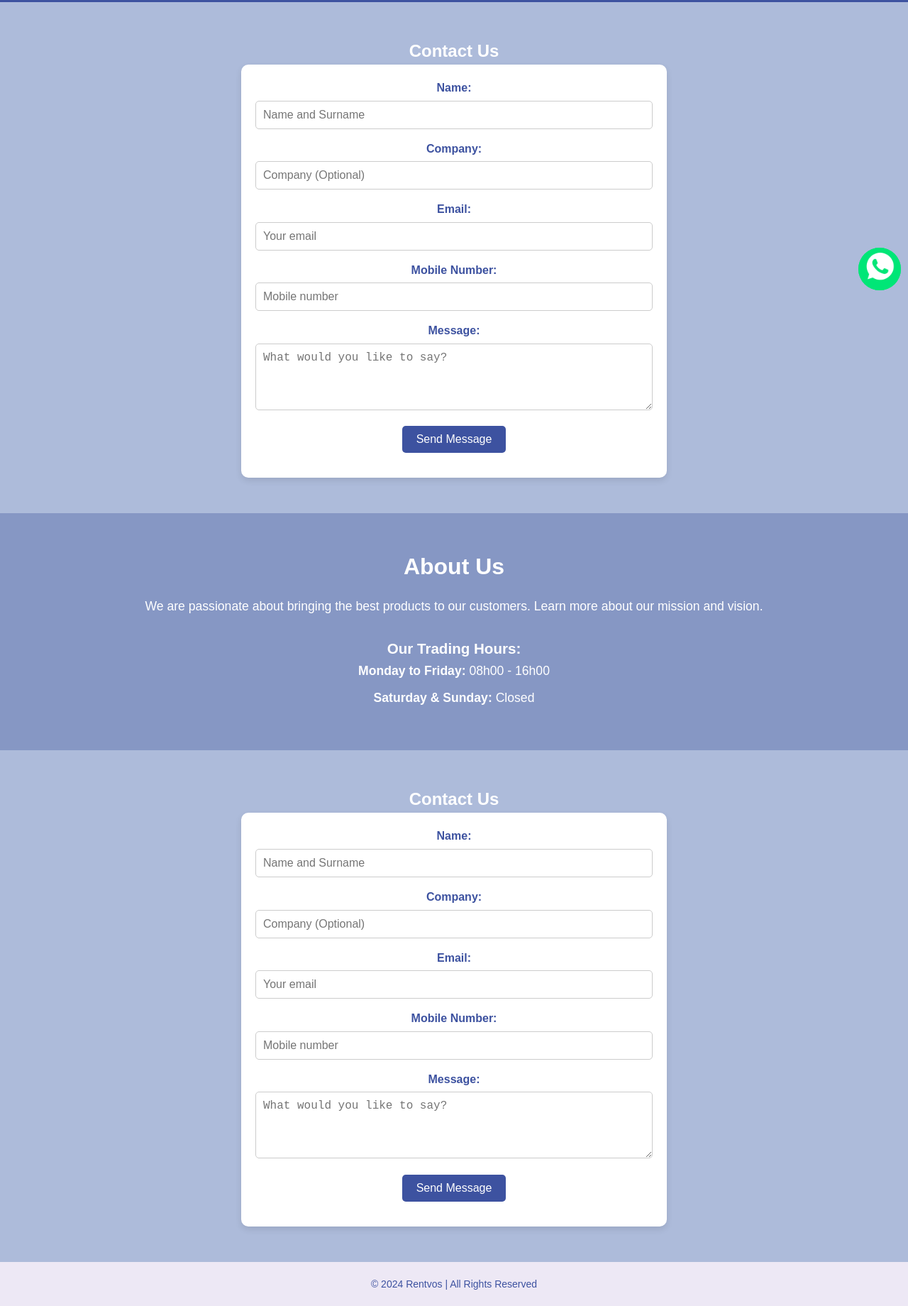
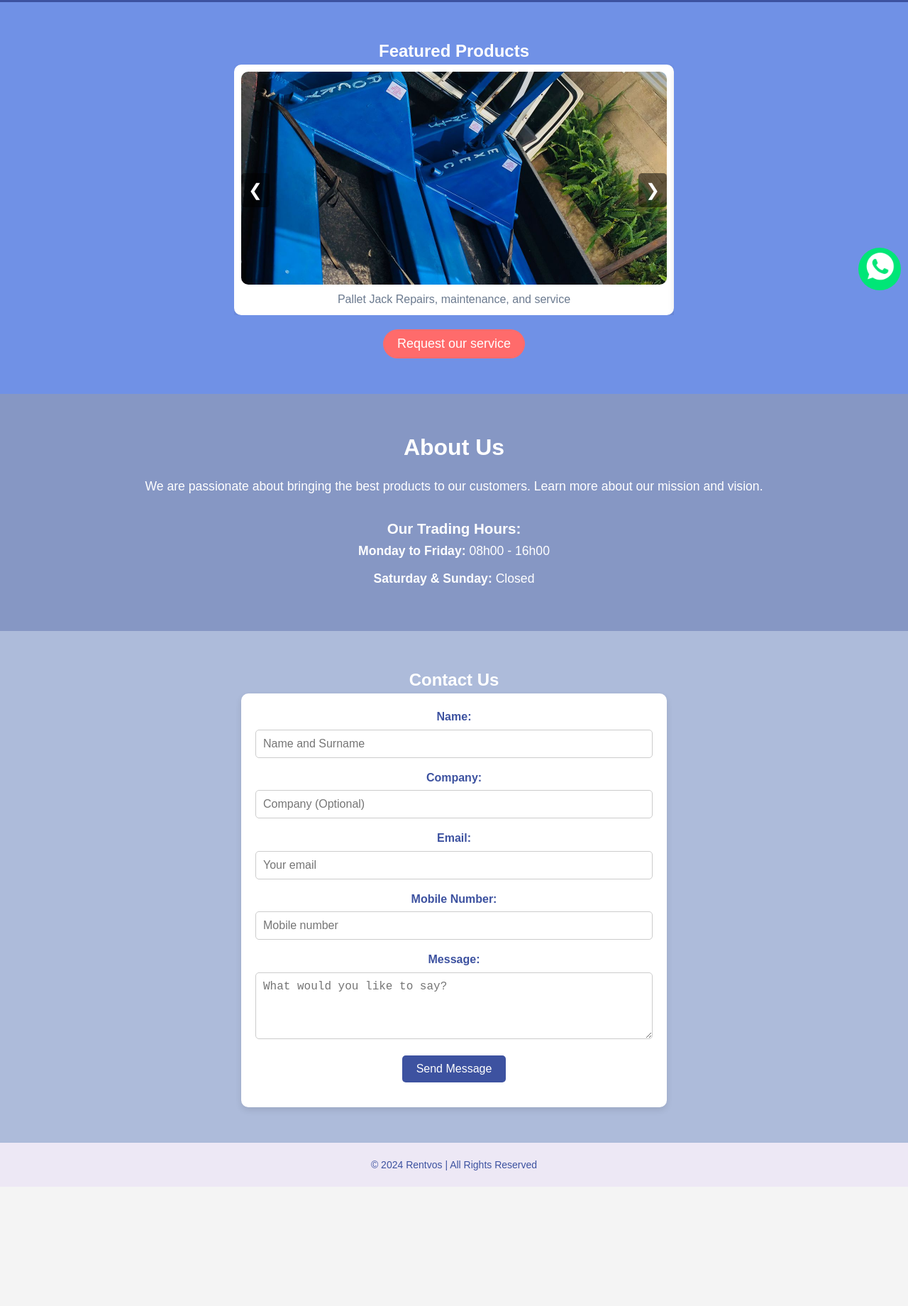
Before and after one commit to AdamantSage/RentvosWebsite, a plain HTML site: page index.html in a window 1280 px wide. Shown: the part 371-2211 px from the top of the page at 71% size. After the commit the page ends 2043 px from the top, so only its background shows below. Drawn offline with Linux system fonts and the light colour scheme.

Commit message:
fixed country code and product and form

```diff
--- a/index.html
+++ b/index.html
@@ -42,10 +42,63 @@
     </section>
 
     <!-- Products Section -->
+    <section id="products" class="products slide-in">
+        <h2>Featured Products</h2>
+        <div class="carousel">
+            <div class="carousel-container">
+                <div class="product-item">
+                    <img src="assets/images/image1.jpeg" alt="Product 1">
+                    <p>Pallet Jack Repairs, maintenance, and service</p>
+                </div>
+                <div class="product-item">
+                    <img src="assets/images/image2.jpeg" alt="Product 2">
+                    <p>Amazing product description goes here.</p>
+                </div>
+                <div class="product-item">
+                    <img src="assets/images/image3.jpeg" alt="Product 3">
+                    <p>Amazing product description goes here.</p>
+                </div>
+                <div class="product-item">
+                    <img src="assets/images/image4.jpeg" alt="Product 4">
+                    <p>Amazing product description goes here.</p>
+                </div>
+                <div class="product-item">
+                    <img src="assets/images/image5.jpeg" alt="Product 5">
+                    <p>Amazing product description goes here.</p>
+                </div>
+                <div class="product-item">
+                    <img src="assets/images/image7.jpeg" alt="Product 6">
+                    <p>Amazing product description goes here.</p>
+                </div>
+            </div>
+            <!-- Navigation buttons -->
+            <button class="prev">&#10094;</button>
+            <button class="next">&#10095;</button>
+        </div>
+        <!-- Request Service Button after the carousel -->
+        <button class="cta-button" onclick="window.location.href='#contact'">Request our service</button>
+    </section>
+
+
+
+    <!-- About Section -->
+    <section id="about" class="about">
+        <h2>About Us</h2>
+        <p>We are passionate about bringing the best products to our customers. Learn more about our mission and vision.</p>
+        <div class="trading-hours">
+            <h3>Our Trading Hours:</h3>
+            <ul>
+                <li><strong>Monday to Friday:</strong> 08h00 - 16h00</li>
+                <li><strong>Saturday & Sunday:</strong> Closed</li>
+            </ul>
+        </div>
+    </section>
+
+    <!-- Contact Section -->
     <section id="contact" class="contact">
         <h2>Contact Us</h2>
-        <form id="contactForm" name="contact" method="POST" data-netlify="true" action="#">
-            <!-- Redirect to a custom Thank You page -->
+        <form id="contactForm" name="contact" method="POST" data-netlify="true" action="#" onsubmit="handleFormSubmit(event)">
+            <!-- Redirect to a custom Thank You page (optional, not used for popup) -->
             <input type="hidden" name="_next" value="https://yourdomain.com/thank-you">
 
             <ul class="contact-list">
@@ -74,72 +127,13 @@
                 </li>
             </ul>
         </form>
+
+        <!-- Hidden loading and success messages -->
         <div id="loadingMessage" style="display: none;">Sending...</div>
-    <div id="successMessage" style="display: none;">
-        <p>Thank you for contacting us!</p>
-        <button onclick="closePopup()">Close</button>
-    </div>
-        <div class="whatsapp-contact">
-            <a href="https://wa.me/+27838825087" target="_blank" rel="noopener">
-                <img decoding="async" src="assets/images/Whats-App.png" alt="WhatsApp" class="whatsapp-icon">
-            </a>
+        <div id="successMessage" style="display: none;">
+            <p>Thank you for contacting us!</p>
+            <button onclick="closePopup()">Close</button>
         </div>
-    </section>
-
-
-
-
-    <!-- About Section -->
-    <section id="about" class="about">
-        <h2>About Us</h2>
-        <p>We are passionate about bringing the best products to our customers. Learn more about our mission and vision.</p>
-        <div class="trading-hours">
-            <h3>Our Trading Hours:</h3>
-            <ul>
-                <li><strong>Monday to Friday:</strong> 08h00 - 16h00</li>
-                <li><strong>Saturday & Sunday:</strong> Closed</li>
-            </ul>
-        </div>
-    </section>
-
-    <!-- Contact Section -->
-    <section id="contact" class="contact">
-        <h2>Contact Us</h2>
-        <form id="contactForm" action="https://formsubmit.co/rentvos1@outlook.com" method="POST">
-            <!-- Redirect to a custom Thank You page -->
-            <input type="hidden" name="_next" value="https://yourdomain.com/thank-you">
-
-            <!-- Hidden field to prevent email from appearing in the URL -->
-            <input type="hidden" name="_subject" value="New Message from Website">
-
-            <ul class="contact-list">
-                <li>
-                    <label for="name">Name:</label>
-                    <input type="text" id="name" name="name" placeholder="Name and Surname" required>
-                </li>
-                <li>
-                    <label for="company">Company:</label>
-                    <input type="text" id="company" name="company" placeholder="Company (Optional)">
-                </li>
-                <li>
-                    <label for="email">Email:</label>
-                    <input type="email" id="email" name="email" placeholder="Your email" required>
-                </li>
-                <li>
-                    <label for="mobile">Mobile Number:</label>
-                    <input type="tel" id="mobile" name="mobile" placeholder="Mobile number" pattern="[0-9]{10}" title="Enter a valid 10-digit mobile number" required>
-                </li>
-                <li>
-                    <label for="message">Message:</label>
-                    <textarea id="message" name="message" rows="4" placeholder="What would you like to say?" required></textarea>
-                </li>
-                <li>
-                    <button type="submit">Send Message</button>
-                </li>
-            </ul>
-        </form>
-        <div id="loadingMessage" style="display: none;">Sending...</div> <!-- Loading Message -->
-        <div id="successMessage" style="display: none;">Thank you for contacting us!</div> <!-- Success Message -->
 
         <div class="whatsapp-contact">
             <a href="https://wa.me/+27838825087" target="_blank" rel="noopener">
```
